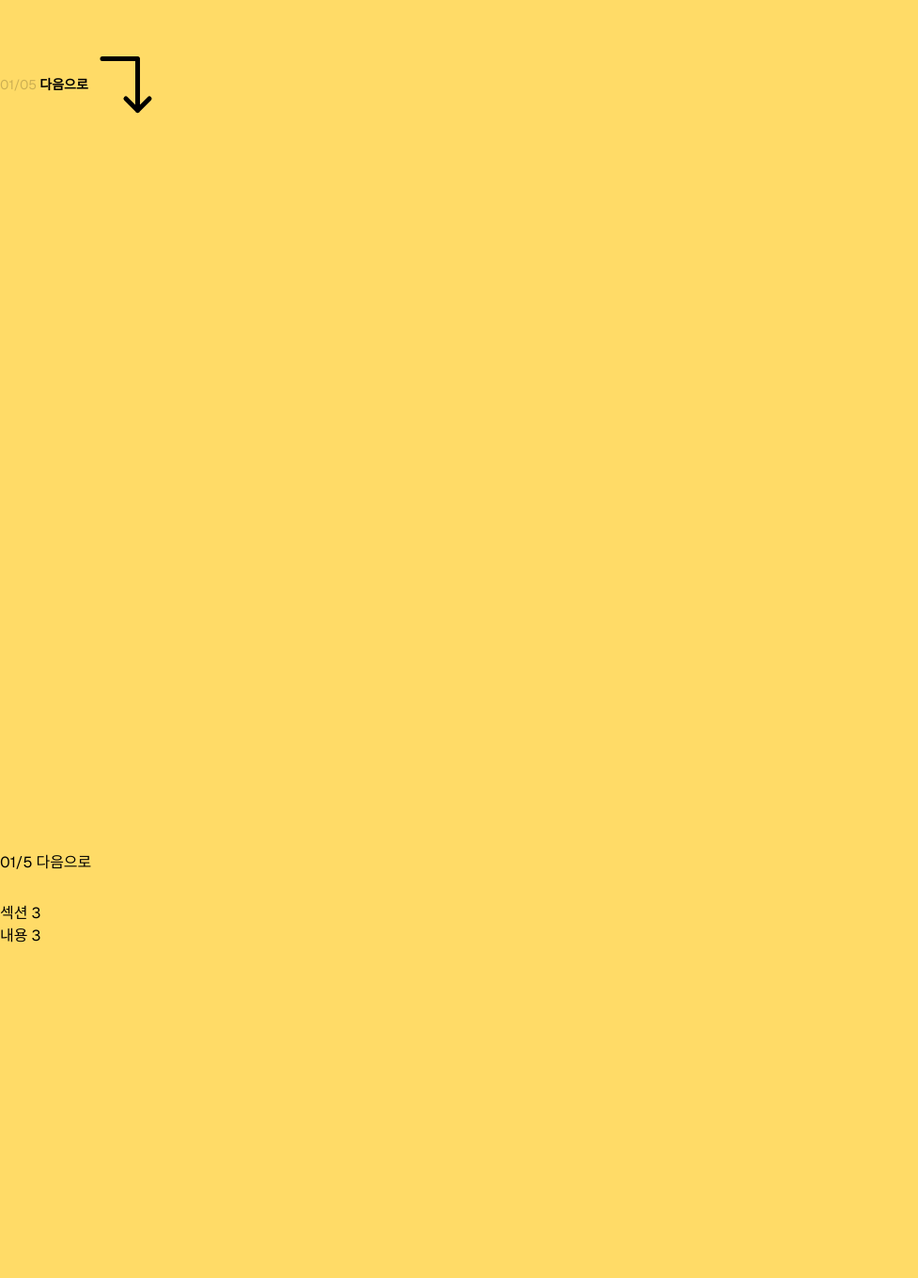
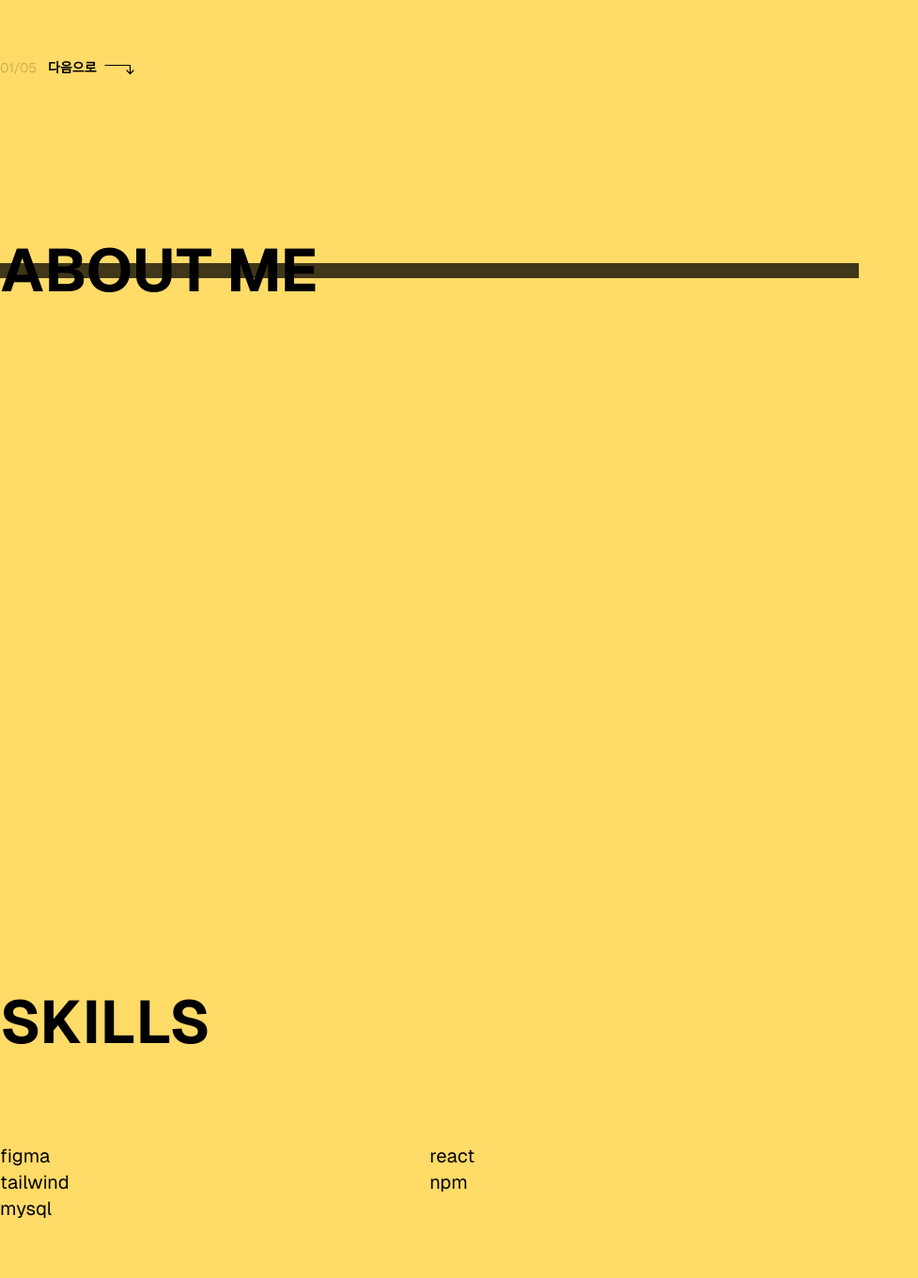
Before and after one commit to web5-kimgangmoon/portpolio, a Next.js app in the folder portpolio/: page / in a window 1280 px wide. Shown: the part 670-2030 px from the top of the page at 94% size, without its empty margins (0-977 px from the left). Built offline with nearby package versions, Linux system fonts and the light colour scheme.

Commit message:
feat:baseSection

```diff
--- a/portpolio/app/lib/selectIndex.tsx
+++ b/portpolio/app/lib/selectIndex.tsx
@@ -1,3 +1,8 @@
-export const selectIndex = (y: number, screenHeight: number) => {
-  return Math.floor(y / screenHeight);
+export const selectIndex = (y: number, refs: number[]) => {
+  let target = 1;
+  for (let i = 0; i < refs.length; i++) {
+    target = i;
+    if (y < refs[i]) break;
+  }
+  return target;
 };
--- /dev/null
+++ b/portpolio/app/lib/throttle.tsx
@@ -0,0 +1,11 @@
+export const throttle = (fn: (...args: any[]) => void, delay: number) => {
+  let lastCall = 0;
+
+  return function (...args: any[]) {
+    const now = Date.now();
+    if (!(now - lastCall < delay)) {
+      lastCall = now;
+      fn(...args);
+    }
+  };
+};
--- a/portpolio/app/page.tsx
+++ b/portpolio/app/page.tsx
@@ -1,22 +1,39 @@
 "use client";
 
-import { RefObject, useEffect, useRef, useState } from "react";
+import { ReactNode, RefObject, useEffect, useRef, useState } from "react";
 import { TopBar } from "./ui/topBar";
 import { RightMenu } from "./ui/rightMenu";
 import clsx from "clsx";
 import Image from "next/image";
 import { ArrowTurnRightDownIcon } from "@heroicons/react/24/outline";
 import { HeroArrow } from "@/public/heroArrow";
+import { selectIndex } from "./lib/selectIndex";
+import { throttle } from "@/app/lib/throttle";
 
 export default function Home() {
   const [color, setColor] = useState<string>("yellow");
   const [isNavOpen, setIsNavOpen] = useState<boolean>(false);
+  const [playAnimeNum, setPlayAnimeNum] = useState<number>(0);
 
   const section1 = useRef<HTMLElement>(null);
   const section2 = useRef<HTMLElement>(null);
   const section3 = useRef<HTMLElement>(null);
   const section4 = useRef<HTMLElement>(null);
   const section5 = useRef<HTMLElement>(null);
+
+  useEffect(() => {
+    let heightSum = 0;
+    const refsNum: number[] = [];
+    for (let item of [section1, section2, section3, section4, section5]) {
+      refsNum.push((item.current!.clientHeight / 1.5 + heightSum) as number);
+      heightSum += item.current!.clientHeight;
+    }
+    setPlayAnimeNum(selectIndex(window.scrollY, refsNum));
+    const handleThrottle = throttle(() => {
+      setPlayAnimeNum(selectIndex(window.scrollY, refsNum));
+    }, 300);
+    window.addEventListener("scroll", handleThrottle);
+  }, []);
 
   return (
     <div className={`body ${color} box-border`}>
@@ -42,23 +59,45 @@ export default function Home() {
             )}
           >
             <SectionTitle reference={section1} nextRef={section2} />
-            <Section reference={section2}></Section>
+            <Section
+              reference={section2}
+              nextRef={section3}
+              isPlayAnime={playAnimeNum === 1}
+              title="ABOUT ME"
+              indexStr="02/05"
+            >
+              <div className="text-xl rightMoveAnime">
+                국비 교육을 수료하며 js와 typescript, mysql을 학습해보고
+                프로젝트를 배포하기 위해 aws EC2에서 개인키를 받아와 git
+                action으로 CI/CD 환경을 구축해봤습니다. 더나아가 react의
+                생명주기와 컴포넌트에 대해 학습하여 렌더링을 줄이는 코딩법을
+                배웠습니다.
+              </div>
+            </Section>
+            <Section
+              reference={section3}
+              nextRef={section4}
+              isPlayAnime={playAnimeNum === 2}
+              title="SKILLS"
+              indexStr="03/05"
+            >
+              <div className="text-xl rightMoveAnime flex flex-wrap">
+                <div className="min-w-[100%] xl:min-w-[50%]">figma</div>
+                <div className="min-w-[100%] xl:min-w-[50%]">react</div>
+                <div className="min-w-[100%] xl:min-w-[50%]">tailwind</div>
+                <div className="min-w-[100%] xl:min-w-[50%]">npm</div>
+                <div className="min-w-[100%] xl:min-w-[50%]">mysql</div>
+              </div>
+            </Section>
             <section
-              style={{ paddingBlockStart: "30px", height: "100vh" }}
-              ref={section3}
-            >
-              <h2>섹션 3</h2>
-              <p>내용 3</p>
-            </section>
-            <section
-              style={{ paddingBlockStart: "30px", height: "100vh" }}
+              style={{ paddingBlockStart: "30px", minHeight: "100vh" }}
               ref={section4}
             >
               <h2>섹션 4</h2>
               <p>내용 4</p>
             </section>
             <section
-              style={{ paddingBlockStart: "30px", height: "100vh" }}
+              style={{ paddingBlockStart: "30px", minHeight: "100vh" }}
               ref={section5}
             >
               <h2>섹션 5</h2>
@@ -80,12 +119,12 @@ export const SectionTitle = ({
 }) => {
   return (
     <section
-      className="overflow-hidden pt-[30px] h-screen flex flex-col"
-      // style={{ paddingBlockStart: "30px", height: "100vh" }}
+      className="overflow-hidden pt-[30px] min-h-screen flex flex-col justify-between"
       ref={reference}
     >
+      <div>
         <div
-        className="pt-12 pb-8 rightMoveAnime translate-x-[-100%]"
+          className="pt-12 py-8 rightMoveAnime translate-x-[-100%]"
           style={{ animationDelay: "300ms" }}
         >
           <div className="w-40 h-40">
@@ -105,7 +144,10 @@ export const SectionTitle = ({
           <h1>김강문</h1>
         </div>
         <div className="flex pb-4 overflow-hidden">
-        <div className="reduceAnime w-full"></div>
+          <div
+            className="reduceAnime w-full"
+            style={{ animationDelay: "1300ms" }}
+          ></div>
           <div className="reduceAnime_another border-b-2 border-text min-w-0 w-16 translate-x-[250%]"></div>
         </div>
         <div
@@ -114,24 +156,47 @@ export const SectionTitle = ({
         >
           취업준비생
         </div>
-      <NextButton nextRef={nextRef} delay="750ms" />
+      </div>
+      <NextButton nextRef={nextRef} delay="750ms" indexStr="01/05" />
     </section>
   );
 };
 
 export const Section = ({
   reference,
+  nextRef,
+  isPlayAnime,
+  indexStr,
+  children,
+  title,
 }: {
   reference: RefObject<HTMLElement>;
+  nextRef?: RefObject<HTMLElement>;
+  isPlayAnime: boolean;
+  indexStr: string;
+  children: ReactNode;
+  title: string;
 }) => {
+  useEffect(() => {
+    if (isPlayAnime) {
+      reference.current?.classList.remove("parent");
+    }
+  }, [isPlayAnime]);
   return (
     <section
-      className="overflow-hidden pt-[30px] h-screen flex flex-col"
+      className="overflow-hidden pt-[30px] min-h-screen flex flex-col justify-between parent"
       ref={reference}
     >
-      <div className="rightMoveAnime grow flex items-end">
-        <div>01/5 다음으로</div>
+      <div className="">
+        <div className="relative w-full py-20">
+          <div className="absolute top-20 left-0 w-full border-b-[1rem] border-color75 py-5 reduceAnime"></div>
+          <h1 className="text-[4rem] font-bold">{title}</h1>
         </div>
+        {children}
+      </div>
+      {nextRef && (
+        <NextButton nextRef={nextRef} delay="300ms" indexStr={indexStr} />
+      )}
     </section>
   );
 };
@@ -139,17 +204,17 @@ export const Section = ({
 export const NextButton = ({
   nextRef,
   delay,
+  indexStr,
 }: {
   nextRef: RefObject<HTMLElement>;
   delay: string;
+  indexStr: string;
 }) => {
   return (
+    <div className="py-10">
       <div
-      className="rightMoveAnime grow flex items-end translate-x-[-100%]"
+        className="flex cursor-pointer items-end bounceIcon rightMoveAnime flex items-end translate-x-[-100%]"
         style={{ animationDelay: delay }}
-    >
-      <div
-        className="flex cursor-pointer items-center"
         onClick={() => {
           if (nextRef.current)
             nextRef.current.scrollIntoView({
@@ -159,11 +224,11 @@ export const NextButton = ({
         }}
       >
         <div className="whitespace-pre-wrap text-sm py-2">
-          <span className="text-color20">01/05</span>
-          <strong>{` 다음으로`}</strong>
+          <span className="text-color20 pr-3">{indexStr}</span>
+          <strong>{`다음으로`}</strong>
         </div>
-        <div className="w-20 h-20">
-          <HeroArrow className="w-full h-full" />
+        <div className="h-6 pb-2 target">
+          <HeroArrow className="h-full" />
         </div>
       </div>
     </div>
--- a/portpolio/public/globals.css
+++ b/portpolio/public/globals.css
@@ -10,6 +10,7 @@
   /* :root { */
   --background: #ffdb67;
   --color: black;
+  --color75: rgba(0, 0, 0, 0.75);
   --color60: rgba(0, 0, 0, 0.6);
   --color50: rgba(0, 0, 0, 0.5);
   --color20: rgba(0, 0, 0, 0.2);
@@ -19,6 +20,7 @@
   /* :root { */
   --background: black;
   --color: white;
+  --color75: rgba(255, 255, 255, 0.75);
   --color60: rgba(255, 255, 255, 0.6);
   --color50: rgba(255, 255, 255, 0.5);
   --color20: rgba(255, 255, 255, 0.2);
@@ -28,6 +30,7 @@
   /* :root { */
   --background: rgb(249, 168, 212);
   --color: black;
+  --color75: rgba(0, 0, 0, 0.75);
   --color60: rgba(0, 0, 0, 0.6);
   --color50: rgba(0, 0, 0, 0.5);
   --color20: rgba(0, 0, 0, 0.2);
@@ -37,6 +40,7 @@
   /* :root { */
   --background: rgb(147, 197, 253);
   --color: black;
+  --color75: rgba(0, 0, 0, 0.75);
   --color60: rgba(0, 0, 0, 0.6);
   --color50: rgba(0, 0, 0, 0.5);
   --color20: rgba(0, 0, 0, 0.2);
@@ -69,7 +73,7 @@
     transform: translateY(0);
   }
   50% {
-    transform: translateY(100%);
+    transform: translateY(50%);
   }
   100% {
     transform: translateY(0);
@@ -99,6 +103,14 @@
     width: 0;
   }
 }
+@keyframes strechLength {
+  0% {
+    width: 0%;
+  }
+  100% {
+    width: 100%;
+  }
+}
 
 .rightMoveAnime {
   animation-name: rightMove;
@@ -110,11 +122,18 @@
   animation-name: rightMoveCustom;
 }
 
+.strechAnime {
+  animation-name: strechLength;
+  animation-timing-function: cubic-bezier(0.39, 0.575, 0.565, 1);
+  animation-fill-mode: forwards;
+  animation-delay: 300ms;
+  animation-duration: 300ms;
+}
 .reduceAnime {
   animation-name: reduceLength;
   animation-timing-function: cubic-bezier(0.39, 0.575, 0.565, 1);
   animation-fill-mode: forwards;
-  animation-delay: 1300ms;
+  animation-delay: 300ms;
   animation-duration: 300ms;
 }
 .reduceAnime_another {
@@ -125,10 +144,10 @@
   animation-duration: 300ms;
 }
 
-.bounceIcon:hover {
+.bounceIcon:hover .target {
   animation-name: bounce;
   animation-timing-function: cubic-bezier(0.39, 0.575, 0.565, 1);
-  animation-duration: 300ms;
+  animation-duration: 400ms;
   animation-iteration-count: 2;
 }
 
@@ -160,7 +179,10 @@
 
 .parent .slideItem,
 .parent .slideItem:nth-child(n),
-.parent .slideItem:last-child {
+.parent .slideItem:last-child,
+.parent .rightMoveAnime,
+.parent .reduceAnime,
+.parent .strechAnime {
   animation-play-state: paused;
 }
 
--- a/portpolio/public/heroArrow.tsx
+++ b/portpolio/public/heroArrow.tsx
@@ -3,16 +3,16 @@ export const HeroArrow = ({ className = "" }: { className?: string }) => (
     className={className}
     xmlns="http://www.w3.org/2000/svg"
     fill="none"
-    viewBox="0 0 24 24"
-    strokeWidth="1.5"
+    viewBox="0 0 24 8"
+    strokeWidth="0.6"
     stroke="currentColor"
     aria-hidden="true"
     data-slot="icon"
   >
     <path
-      stroke-linecap="round"
-      stroke-linejoin="round"
-      d="m11.99 16.5 3.75 3.75m0 0 3.75-3.75m-3.75 3.75V3.75H4.49"
+      strokeLinecap="round"
+      strokeLinejoin="round"
+      d="m15.99 4.5 1.75 1.75m0 0 1.75-1.75m-1.75 1.75V1.75H4.49"
     ></path>
   </svg>
 );
--- a/portpolio/tailwind.config.ts
+++ b/portpolio/tailwind.config.ts
@@ -12,6 +12,7 @@ const config: Config = {
         text: "var(--color)",
         background: "var(--background)",
         foreground: "var(--foreground)",
+        color75: "var(--color75)",
         color60: "var(--color60)",
         color50: "var(--color50)",
         color20: "var(--color20)",
```
Also changed, not shown: portpolio/app/ui/rightMenu.tsx (+8 -2 lines), 1 other file (tests, documents, lock files or other folders). Lines whose indentation alone changed are shown as unchanged.
